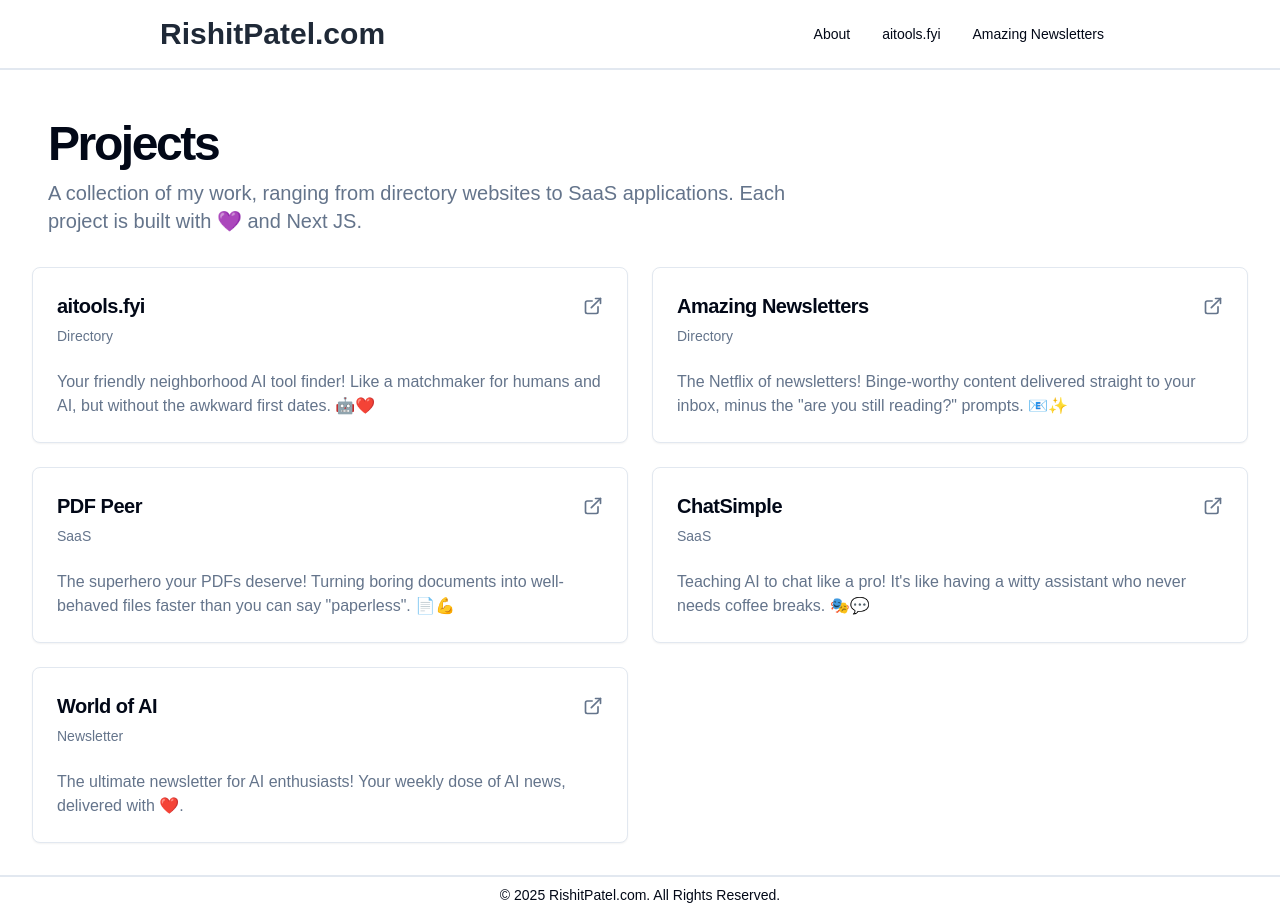
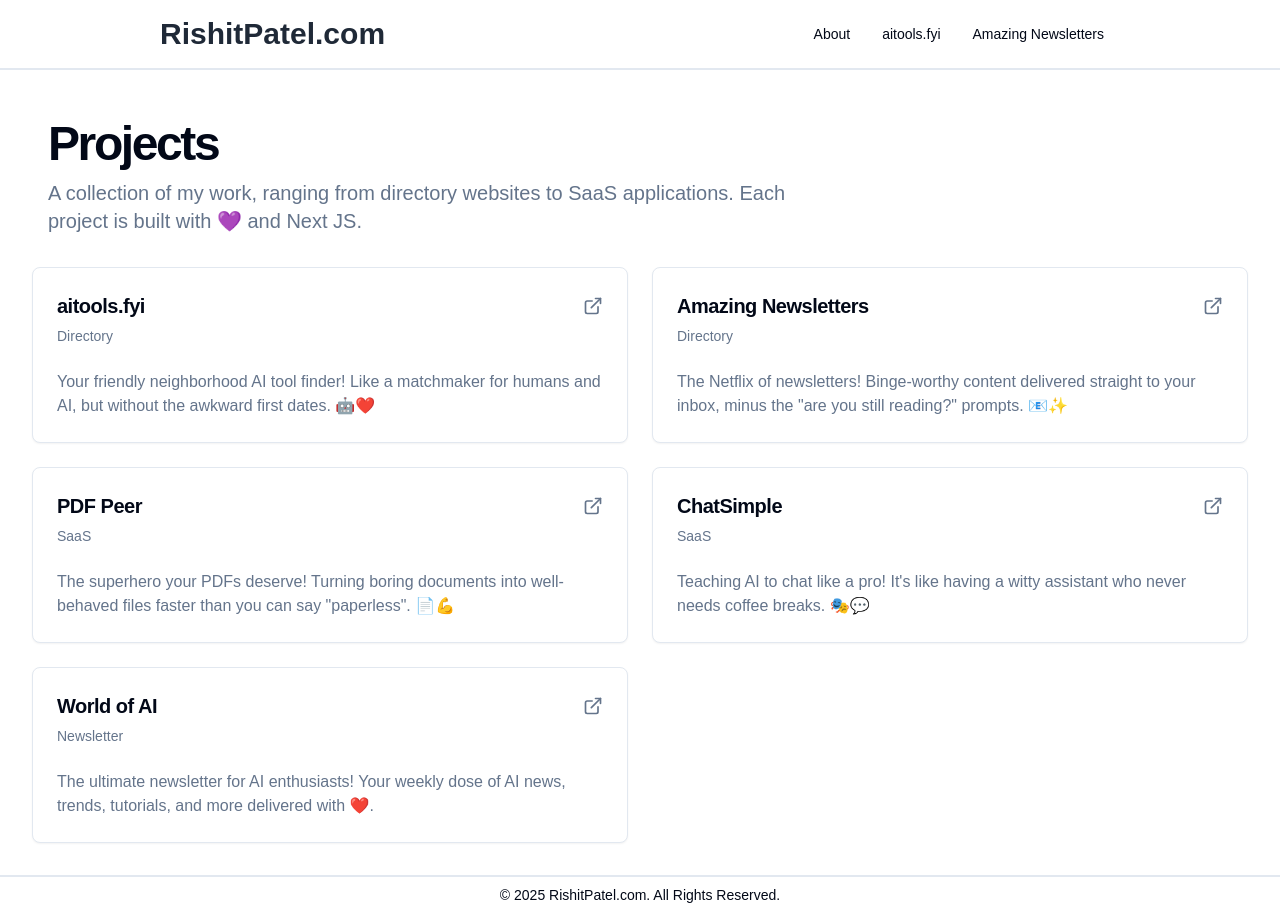
Before and after one commit to imrishit98/rishitpatel.com, a Next.js app: page /projects in a window 1280 px wide. Built offline with nearby package versions, Linux system fonts and the light colour scheme; a web font is replaced by a local one.

Commit message:
Update project description in ProjectsGrid component

```diff
--- a/src/components/ui/projects/projects-grid.js
+++ b/src/components/ui/projects/projects-grid.js
@@ -32,7 +32,7 @@ const projects = [
   {
     title: 'World of AI',
     description:
-      'The ultimate newsletter for AI enthusiasts! Your weekly dose of AI news, delivered with ❤️.',
+      'The ultimate newsletter for AI enthusiasts! Your weekly dose of AI news, trends, tutorials, and more delivered with ❤️.',
     url: 'https://worldofai.beehiiv.com/',
     type: 'Newsletter',
   },
```
